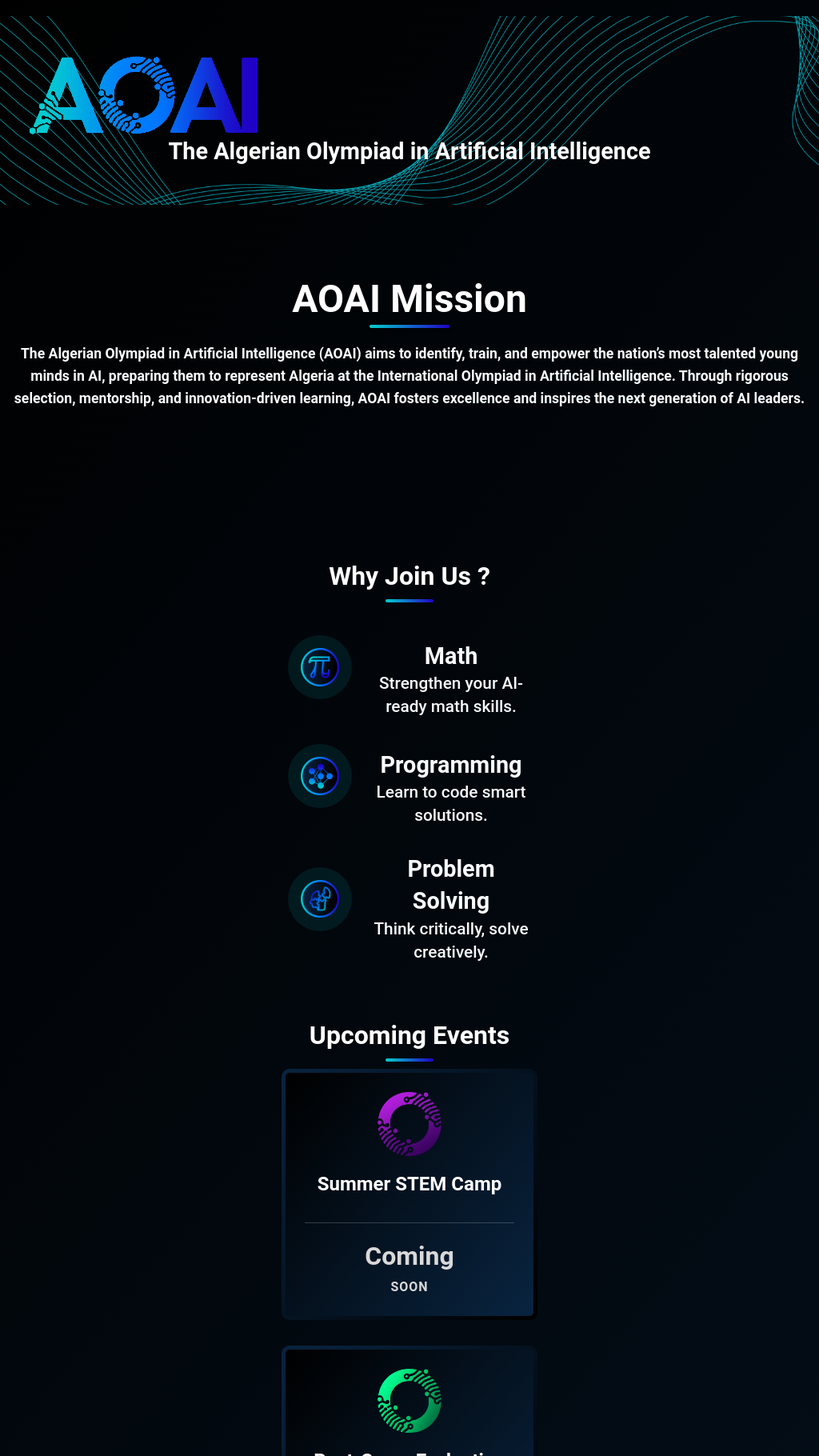
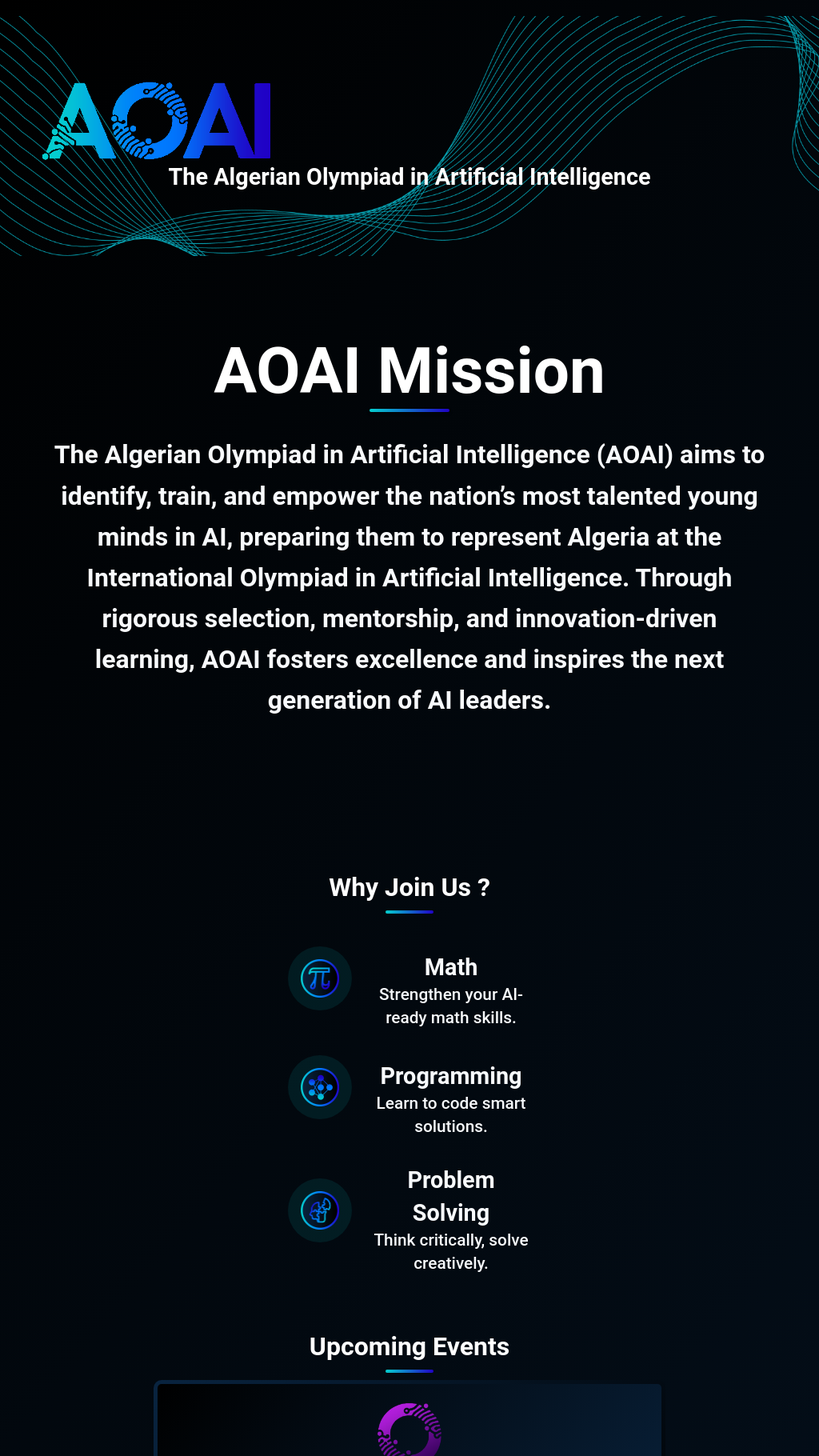
Before and after one commit to zakaria-hammal/AOAI_Website, a Next.js app: page / in a window 1024 px wide. Shown: the top 1820 px of the page at 80% size. Built offline with nearby package versions, Linux system fonts and the light colour scheme.

Commit message:
Changing Coaches section

```diff
--- a/src/app/globals.css
+++ b/src/app/globals.css
@@ -868,29 +868,6 @@
   max-width: 1400px;
 }
 
-/* Mobile adjustments */
-@media (max-width: 768px) {
-  .head-coaches-container {
-    flex-direction: column;
-    align-items: center;
-  }
-
-  .head-coach-card,
-  .coach-card {
-    min-width: 90%;
-    max-width: 90%;
-    padding: 2.5rem 1.5rem;
-  }
-
-  .name-gradient {
-    font-size: 1.8rem;
-  }
-
-  .coach-role {
-    font-size: 1.2rem;
-  }
-}
-
 .sponsors-container {
   max-width: 1200px;
   margin: 0 auto;
@@ -1166,6 +1143,26 @@
     font-size: 1rem;
   }
 
+  .head-coaches-container {
+    flex-direction: column;
+    align-items: center;
+  }
+
+  .head-coach-card,
+  .coach-card {
+    min-width: 100%;
+    max-width: 90%;
+    padding: 2rem 1.5rem;
+  }
+
+  .name-gradient {
+    font-size: 1.8rem;
+  }
+
+  .coach-role {
+    font-size: 1.2rem;
+  }
+
   .ambassadors-section {
     padding: 2rem 1rem;
     width: 100%;
@@ -1286,24 +1283,26 @@
 /* Tablet-specific adjustments */
 @media (min-width: 769px) and (max-width: 1024px) {
   .title-container {
-    padding: 3rem 2rem;
+    padding: 5rem 3rem;
   }
 
   .mission-title {
-    font-size: 3rem;
+    font-size: 5rem;
   }
 
-  .head-coaches-container {
-    flex-direction: column;
-    align-items: center;
+  .mission-text {
+    font-size: 2rem;
+    padding-right: 3rem;
+    padding-left: 3rem;
   }
 
-  .head-coach {
-    max-width: 100%;
+  .event-card {
+    width: 40rem;
   }
 
   .coach-card {
-    min-width: 100%;
+    height: 50%;
+    width: 80%;
   }
 
   /* Ambassadors grid - 2 columns */
```
